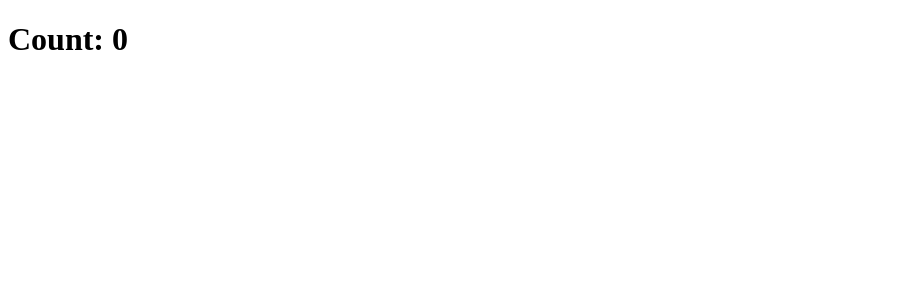
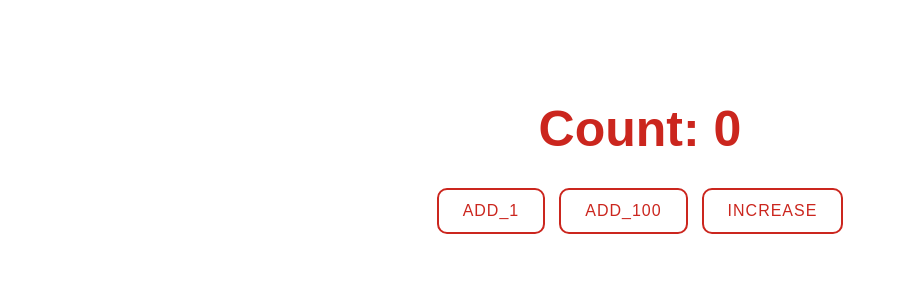
Before and after one commit to mate-academy/react_counter, a React (Create React App) app: page / in a window 1280 px wide. Shown: the top 300 px of the page, without its empty margins (0-897 px from the left). Built offline with nearby package versions, Linux system fonts and the light colour scheme; the HTML template or start-up script is replaced by a standard one.

Commit message:
Solution

```diff
--- a/package.json
+++ b/package.json
@@ -6,6 +6,11 @@
   "author": "Mate Academy",
   "license": "GPL-3.0",
   "dependencies": {
+    "@emotion/react": "^11.8.2",
+    "@emotion/styled": "^11.8.1",
+    "@mui/icons-material": "^5.5.1",
+    "@mui/material": "^5.5.1",
+    "@mui/styles": "^5.5.1",
     "@types/node": "^12.20.18",
     "@types/react": "^17.0.15",
     "@types/react-dom": "^17.0.9",
--- a/src/App.scss
+++ b/src/App.scss
@@ -1 +1,6 @@
 // styles go here
+
+body,
+h1 {
+  margin: 0;
+}
--- a/src/App.tsx
+++ b/src/App.tsx
@@ -1,16 +1,12 @@
 import React from 'react';
+import Counter from './components/Counter/Counter';
 import './App.scss';
 
+// eslint-disable-next-line react/prefer-stateless-function
 class App extends React.Component {
-  addOne = () => {};
-
-  add100 = () => {};
-
-  increase = () => {};
-
   render() {
     return (
-      <h1>Count: 0</h1>
+      <Counter />
     );
   }
 }
--- /dev/null
+++ b/src/components/Counter/Counter.scss
@@ -0,0 +1,36 @@
+.Counter {
+  padding: 100px;
+  font-family: Arial, Helvetica, sans-serif;
+
+  &__content {
+    height: 100vh;
+    text-align: center;
+  }
+
+  &__title {
+    color: #cb261e;
+    margin-bottom: 30px;
+    font-size: 50px;
+  }
+  &__button {
+    padding: 12px 24px;
+    border: 2px solid #cb261e;
+    border-radius: 10px;
+    background-color: #fff;
+
+    color: #cb261e;
+    font-size: 16px;
+    text-transform: uppercase;
+    letter-spacing: 1px;
+    transition: background-color 0.2s, color 0.2s;
+
+    &:not(:last-child) {
+      margin-right: 14px;
+    }
+
+    &:hover {
+      background-color: #cb261e;
+      color: #fff;
+    }
+  }
+}
--- /dev/null
+++ b/src/components/Counter/Counter.tsx
@@ -0,0 +1,72 @@
+import React from 'react';
+import './Counter.scss';
+
+type State = {
+  count: number,
+};
+
+class Counter extends React.Component<{}, State> {
+  state: State = {
+    count: 0,
+  };
+
+  addOne = () => {
+    this.setState((state) => ({
+      count: state.count + 1,
+    }));
+  };
+
+  add100 = () => {
+    this.setState((state) => ({
+      count: state.count + 100,
+    }));
+  };
+
+  increase = () => {
+    this.addOne();
+    if (this.state.count % 5 === 0) {
+      this.add100();
+    }
+  };
+
+  render() {
+    const { count } = this.state;
+
+    return (
+      <section className="Counter">
+        <div className="Counter__content">
+          <h1 className="Counter__title">
+            Count:
+            {' '}
+            {count}
+          </h1>
+          <div className="Counter__buttons">
+            <button
+              type="button"
+              onClick={this.addOne}
+              className="Counter__button"
+            >
+              add_1
+            </button>
+            <button
+              type="button"
+              onClick={this.add100}
+              className="Counter__button"
+            >
+              add_100
+            </button>
+            <button
+              type="button"
+              onClick={this.increase}
+              className="Counter__button"
+            >
+              increase
+            </button>
+          </div>
+        </div>
+      </section>
+    );
+  }
+}
+
+export default Counter;
--- /dev/null
+++ b/src/components/Counter/index.tsx
@@ -0,0 +1 @@
+export * from './Counter';
```
Also changed, not shown: 2 other files (tests, documents, lock files or other folders).
